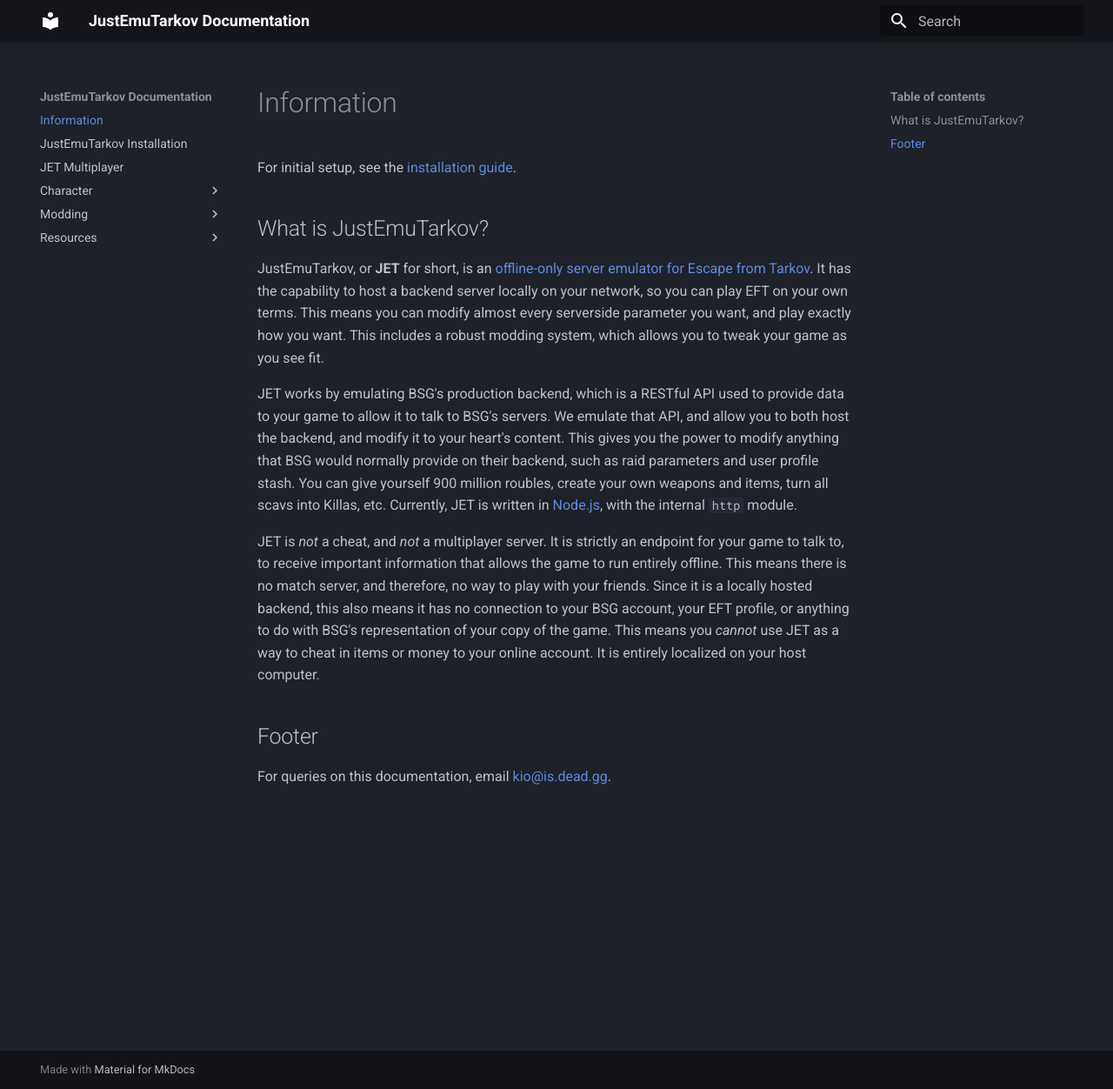
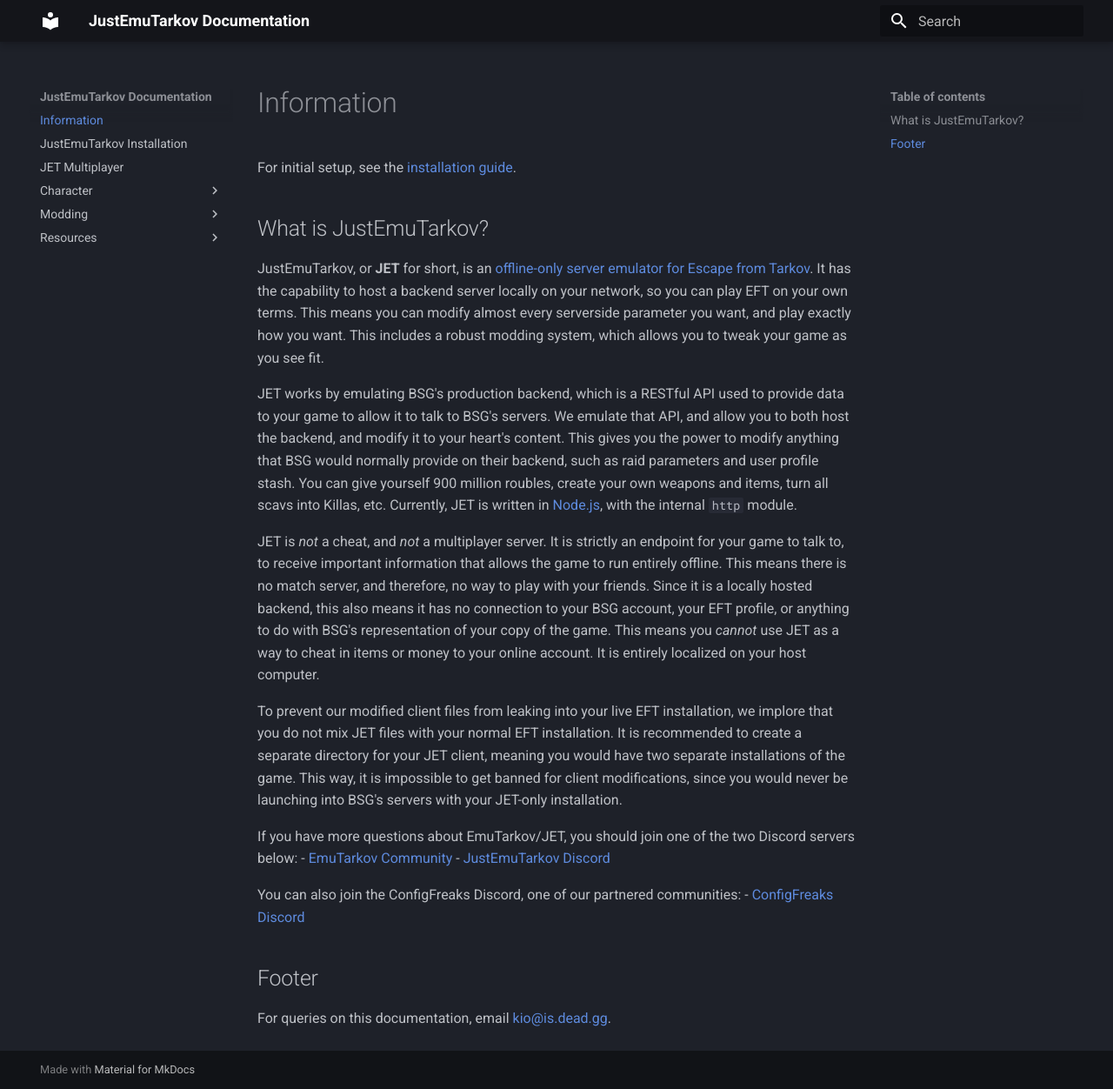
Before and after one commit to themaoci/jet-docs, an MkDocs documentation site: the page built from docs/index.md, in a window 1280 px wide and 1252 px high. Shown: the whole window at 87% size. Built offline with MkDocs 1.6.1 and Material for MkDocs 9.7.7, drawn with Linux system fonts in a browser that asks for light colours.

Commit message:
Update info

```diff
--- a/docs/index.md
+++ b/docs/index.md
@@ -10,6 +10,16 @@ JET works by emulating BSG's production backend, which is a RESTful API used to
 
 JET is *not* a cheat, and *not* a multiplayer server. It is strictly an endpoint for your game to talk to, to receive important information that allows the game to run entirely offline. This means there is no match server, and therefore, no way to play with your friends. Since it is a locally hosted backend, this also means it has no connection to your BSG account, your EFT profile, or anything to do with BSG's representation of your copy of the game. This means you *cannot* use JET as a way to cheat in items or money to your online account. It is entirely localized on your host computer.
 
+To prevent our modified client files from leaking into your live EFT installation, we implore that you do not mix JET files with your normal EFT installation. It is recommended to create a separate directory for your JET client, meaning you would have two separate installations of the game. This way, it is impossible to get banned for client modifications, since you would never be launching into BSG's servers with your JET-only installation.
+
+If you have more questions about EmuTarkov/JET, you should join one of the two Discord servers below:
+- [EmuTarkov Community](https://discord.gg/NJANk5gCeN)
+- [JustEmuTarkov Discord](https://discord.gg/T66tGKa)
+
+You can also join the ConfigFreaks Discord, one of our partnered communities:
+- [ConfigFreaks Discord](https://discord.gg/CeBQqzB)
+
+
 ## Footer
 
 For queries on this documentation, email [kio@is.dead.gg](mailto:kio@is.dead.gg).
```
